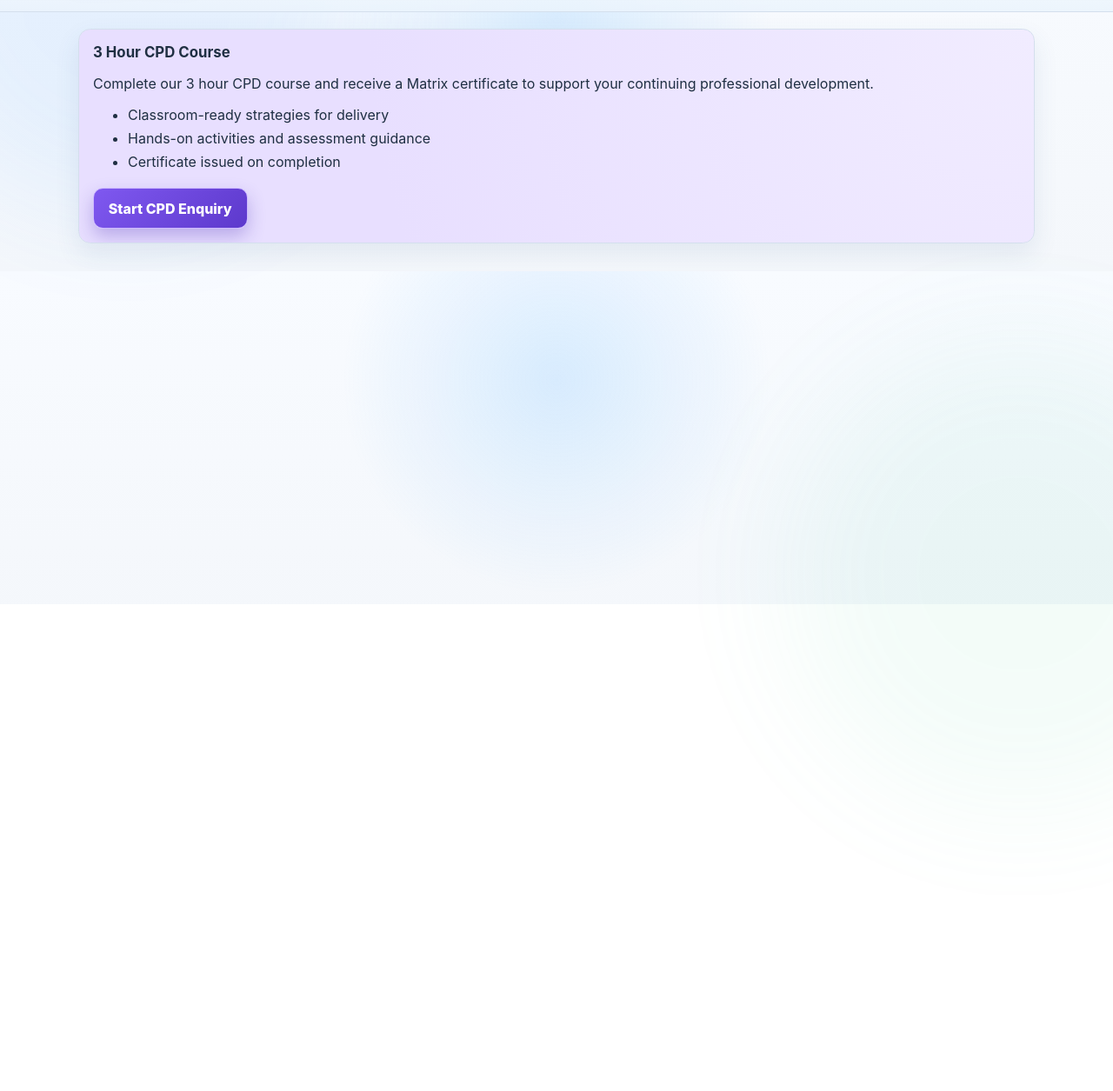
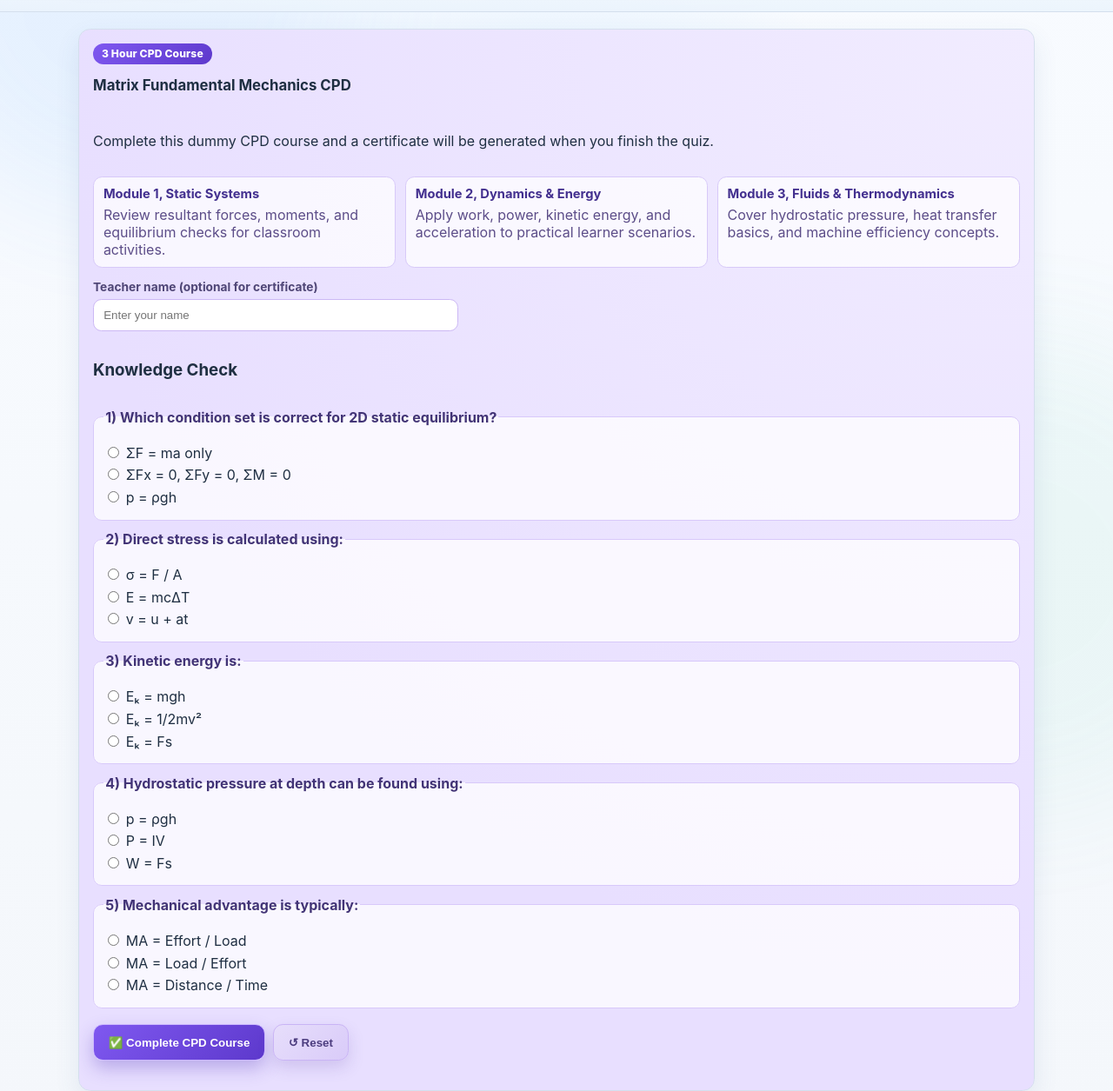
Before and after one commit to hadefuwa/Matrix-LMS, a website: page cpd.html in a window 1280 px wide. Shown: the part 105-1360 px from the top of the page at 87% size. Before the commit the page ends 800 px from the top, so only its background shows below. Drawn offline with Linux system fonts and the light colour scheme.

Commit message:
Build dummy CPD course with quiz and completion certificate

```diff
--- a/cpd.html
+++ b/cpd.html
@@ -21,21 +21,90 @@
     </header>
 
     <main class="container unit-layout">
-      <section class="panel cpd-panel">
-        <h2>3 Hour CPD Course</h2>
+      <section class="panel cpd-panel cpd-course">
+        <span class="cpd-pill">3 Hour CPD Course</span>
+        <h2>Matrix Fundamental Mechanics CPD</h2>
         <p>
-          Complete our 3 hour CPD course and receive a Matrix certificate to support your continuing professional
-          development.
+          Complete this dummy CPD course and a certificate will be generated when you finish the quiz.
         </p>
-        <ul>
-          <li>Classroom-ready strategies for delivery</li>
-          <li>Hands-on activities and assessment guidance</li>
-          <li>Certificate issued on completion</li>
-        </ul>
-        <a class="cpd-btn" href="mailto:sales@matrixtsl.com?subject=CPD%20Course%20Enquiry">Start CPD Enquiry</a>
+
+        <div class="cpd-modules">
+          <article class="cpd-module">
+            <h3>Module 1, Static Systems</h3>
+            <p>Review resultant forces, moments, and equilibrium checks for classroom activities.</p>
+          </article>
+          <article class="cpd-module">
+            <h3>Module 2, Dynamics & Energy</h3>
+            <p>Apply work, power, kinetic energy, and acceleration to practical learner scenarios.</p>
+          </article>
+          <article class="cpd-module">
+            <h3>Module 3, Fluids & Thermodynamics</h3>
+            <p>Cover hydrostatic pressure, heat transfer basics, and machine efficiency concepts.</p>
+          </article>
+        </div>
+
+        <div class="cpd-learner">
+          <label for="teacherName">Teacher name (optional for certificate)</label>
+          <input id="teacherName" type="text" placeholder="Enter your name" />
+        </div>
+
+        <h3>Knowledge Check</h3>
+        <form id="cpdQuiz" class="cpd-quiz">
+          <fieldset class="cpd-question" data-question="q1">
+            <legend>1) Which condition set is correct for 2D static equilibrium?</legend>
+            <label><input type="radio" name="q1" value="a" /> ΣF = ma only</label>
+            <label><input type="radio" name="q1" value="b" /> ΣFx = 0, ΣFy = 0, ΣM = 0</label>
+            <label><input type="radio" name="q1" value="c" /> p = ρgh</label>
+          </fieldset>
+
+          <fieldset class="cpd-question" data-question="q2">
+            <legend>2) Direct stress is calculated using:</legend>
+            <label><input type="radio" name="q2" value="a" /> σ = F / A</label>
+            <label><input type="radio" name="q2" value="b" /> E = mcΔT</label>
+            <label><input type="radio" name="q2" value="c" /> v = u + at</label>
+          </fieldset>
+
+          <fieldset class="cpd-question" data-question="q3">
+            <legend>3) Kinetic energy is:</legend>
+            <label><input type="radio" name="q3" value="a" /> Eₖ = mgh</label>
+            <label><input type="radio" name="q3" value="b" /> Eₖ = 1/2mv²</label>
+            <label><input type="radio" name="q3" value="c" /> Eₖ = Fs</label>
+          </fieldset>
+
+          <fieldset class="cpd-question" data-question="q4">
+            <legend>4) Hydrostatic pressure at depth can be found using:</legend>
+            <label><input type="radio" name="q4" value="a" /> p = ρgh</label>
+            <label><input type="radio" name="q4" value="b" /> P = IV</label>
+            <label><input type="radio" name="q4" value="c" /> W = Fs</label>
+          </fieldset>
+
+          <fieldset class="cpd-question" data-question="q5">
+            <legend>5) Mechanical advantage is typically:</legend>
+            <label><input type="radio" name="q5" value="a" /> MA = Effort / Load</label>
+            <label><input type="radio" name="q5" value="b" /> MA = Load / Effort</label>
+            <label><input type="radio" name="q5" value="c" /> MA = Distance / Time</label>
+          </fieldset>
+        </form>
+
+        <div class="cpd-actions">
+          <button id="completeCpdBtn" class="cpd-btn" type="button">✅ Complete CPD Course</button>
+          <button id="resetCpdBtn" class="cpd-btn secondary" type="button">↺ Reset</button>
+        </div>
+
+        <p id="cpdResult" class="cpd-result" aria-live="polite"></p>
+
+        <section id="cpdCertificate" class="cpd-certificate hidden" aria-live="polite">
+          <h3>Matrix Certificate of Completion</h3>
+          <p class="cpd-chip">Fundamental Mechanics CPD</p>
+          <p id="certificateNameLine"></p>
+          <p>
+            Congratulations. You are congratulations on completing the Matrix fundamental mechanics CPD course.
+          </p>
+        </section>
       </section>
     </main>
 
+    <script src="cpd.js?v=1"></script>
     <script src="safety.js?v=1"></script>
     <script type="module" src="effects.js?v=3"></script>
   </body>
--- /dev/null
+++ b/cpd.js
@@ -0,0 +1,62 @@
+(() => {
+  const answers = {
+    q1: "b",
+    q2: "a",
+    q3: "b",
+    q4: "a",
+    q5: "b"
+  };
+
+  const completeBtn = document.getElementById("completeCpdBtn");
+  const resetBtn = document.getElementById("resetCpdBtn");
+  const result = document.getElementById("cpdResult");
+  const certificate = document.getElementById("cpdCertificate");
+  const nameInput = document.getElementById("teacherName");
+  const nameLine = document.getElementById("certificateNameLine");
+  const quiz = document.getElementById("cpdQuiz");
+
+  if (!completeBtn || !result || !certificate || !quiz) return;
+
+  function getSelections() {
+    return Object.keys(answers).reduce((acc, key) => {
+      const selected = quiz.querySelector(`input[name="${key}"]:checked`);
+      acc[key] = selected ? selected.value : null;
+      return acc;
+    }, {});
+  }
+
+  function scoreQuiz(selections) {
+    return Object.keys(answers).reduce((score, key) => score + (selections[key] === answers[key] ? 1 : 0), 0);
+  }
+
+  completeBtn.addEventListener("click", () => {
+    const selections = getSelections();
+    const unanswered = Object.keys(selections).filter((key) => !selections[key]);
+
+    if (unanswered.length) {
+      result.textContent = `Please answer all questions before completing (${unanswered.length} remaining).`;
+      result.classList.remove("success");
+      certificate.classList.add("hidden");
+      return;
+    }
+
+    const score = scoreQuiz(selections);
+    result.textContent = `Great work, you scored ${score}/5.`;
+    result.classList.add("success");
+
+    const teacherName = nameInput?.value?.trim();
+    nameLine.textContent = teacherName
+      ? `Awarded to: ${teacherName}`
+      : "Awarded to: CPD Participant";
+
+    certificate.classList.remove("hidden");
+    certificate.scrollIntoView({ behavior: "smooth", block: "start" });
+  });
+
+  resetBtn?.addEventListener("click", () => {
+    quiz.reset();
+    result.textContent = "";
+    result.classList.remove("success");
+    certificate.classList.add("hidden");
+  });
+})();
--- a/styles.css
+++ b/styles.css
@@ -744,6 +744,98 @@ li {
   background: radial-gradient(circle at top right, #f1ecff, #e8dfff 68%);
 }
 
+.cpd-course {
+  display: grid;
+  gap: 0.9rem;
+}
+
+.cpd-pill {
+  display: inline-flex;
+  width: fit-content;
+  align-items: center;
+  border-radius: 999px;
+  background: linear-gradient(135deg, #7f58f0, #5d39cc);
+  color: #fff;
+  font-size: 0.76rem;
+  font-weight: 800;
+  letter-spacing: 0.01em;
+  padding: 0.28rem 0.62rem;
+}
+
+.cpd-modules {
+  display: grid;
+  grid-template-columns: repeat(auto-fit, minmax(220px, 1fr));
+  gap: 0.65rem;
+}
+
+.cpd-module {
+  border: 1px solid #d7c9f8;
+  background: rgba(255, 255, 255, 0.74);
+  border-radius: 0.65rem;
+  padding: 0.62rem 0.68rem;
+}
+
+.cpd-module h3 {
+  margin: 0 0 0.32rem;
+  font-size: 0.92rem;
+  color: #43308f;
+}
+
+.cpd-module p {
+  margin: 0;
+  color: #5c4d88;
+}
+
+.cpd-learner {
+  display: grid;
+  gap: 0.35rem;
+}
+
+.cpd-learner label {
+  font-size: 0.86rem;
+  font-weight: 700;
+  color: #4f4676;
+}
+
+.cpd-learner input {
+  width: min(420px, 100%);
+  background: #fff;
+  color: var(--text);
+  border: 1px solid #ccb8f5;
+  border-radius: 0.6rem;
+  padding: 0.62rem 0.7rem;
+}
+
+.cpd-quiz {
+  display: grid;
+  gap: 0.72rem;
+}
+
+.cpd-question {
+  border: 1px solid #d8c9fa;
+  border-radius: 0.62rem;
+  background: rgba(255, 255, 255, 0.76);
+  padding: 0.62rem 0.7rem;
+  margin: 0;
+}
+
+.cpd-question legend {
+  font-weight: 700;
+  margin-bottom: 0.35rem;
+  color: #423476;
+}
+
+.cpd-question label {
+  display: block;
+  margin: 0.35rem 0;
+}
+
+.cpd-actions {
+  display: flex;
+  flex-wrap: wrap;
+  gap: 0.55rem;
+}
+
 .cpd-btn {
   display: inline-flex;
   align-items: center;
@@ -757,11 +849,55 @@ li {
   border: 1px solid #cdb9ff;
   background: linear-gradient(135deg, #7f58f0, #5d39cc);
   box-shadow: 0 9px 20px rgba(87, 58, 187, 0.32);
+  cursor: pointer;
 }
 
 .cpd-btn:hover {
   transform: translateY(-1px);
   background: linear-gradient(135deg, #906cff, #6a48d5);
+}
+
+.cpd-btn.secondary {
+  background: linear-gradient(135deg, #e7defb, #d9cbf9);
+  border-color: #c9b4f5;
+  color: #4c3d7f;
+  box-shadow: 0 8px 18px rgba(93, 68, 166, 0.18);
+}
+
+.cpd-btn.secondary:hover {
+  background: linear-gradient(135deg, #efe8ff, #dfd4fb);
+}
+
+.cpd-result {
+  margin: 0.2rem 0 0;
+  font-weight: 700;
+  color: #5a4c8d;
+}
+
+.cpd-result.success {
+  color: #2d7f4a;
+}
+
+.cpd-certificate {
+  border: 2px solid #8f6ef2;
+  border-radius: 0.75rem;
+  padding: 0.85rem;
+  background: linear-gradient(160deg, rgba(255, 255, 255, 0.94), rgba(242, 236, 255, 0.92));
+}
+
+.cpd-chip {
+  display: inline-flex;
+  background: #e7dcff;
+  border: 1px solid #c8b2ff;
+  color: #4a378d;
+  font-size: 0.8rem;
+  font-weight: 700;
+  border-radius: 999px;
+  padding: 0.2rem 0.5rem;
+}
+
+.hidden {
+  display: none;
 }
 
 .quote-btn {
```
